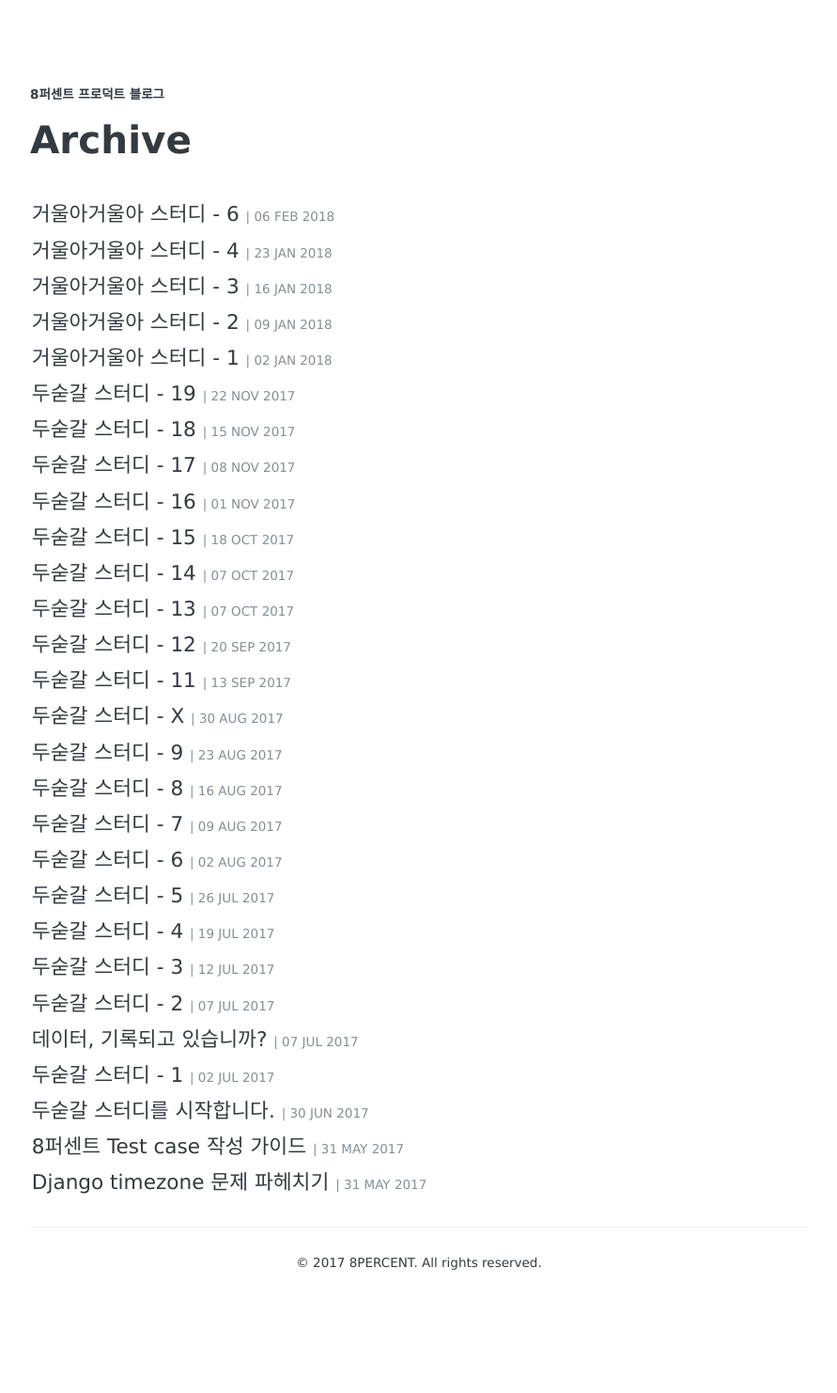
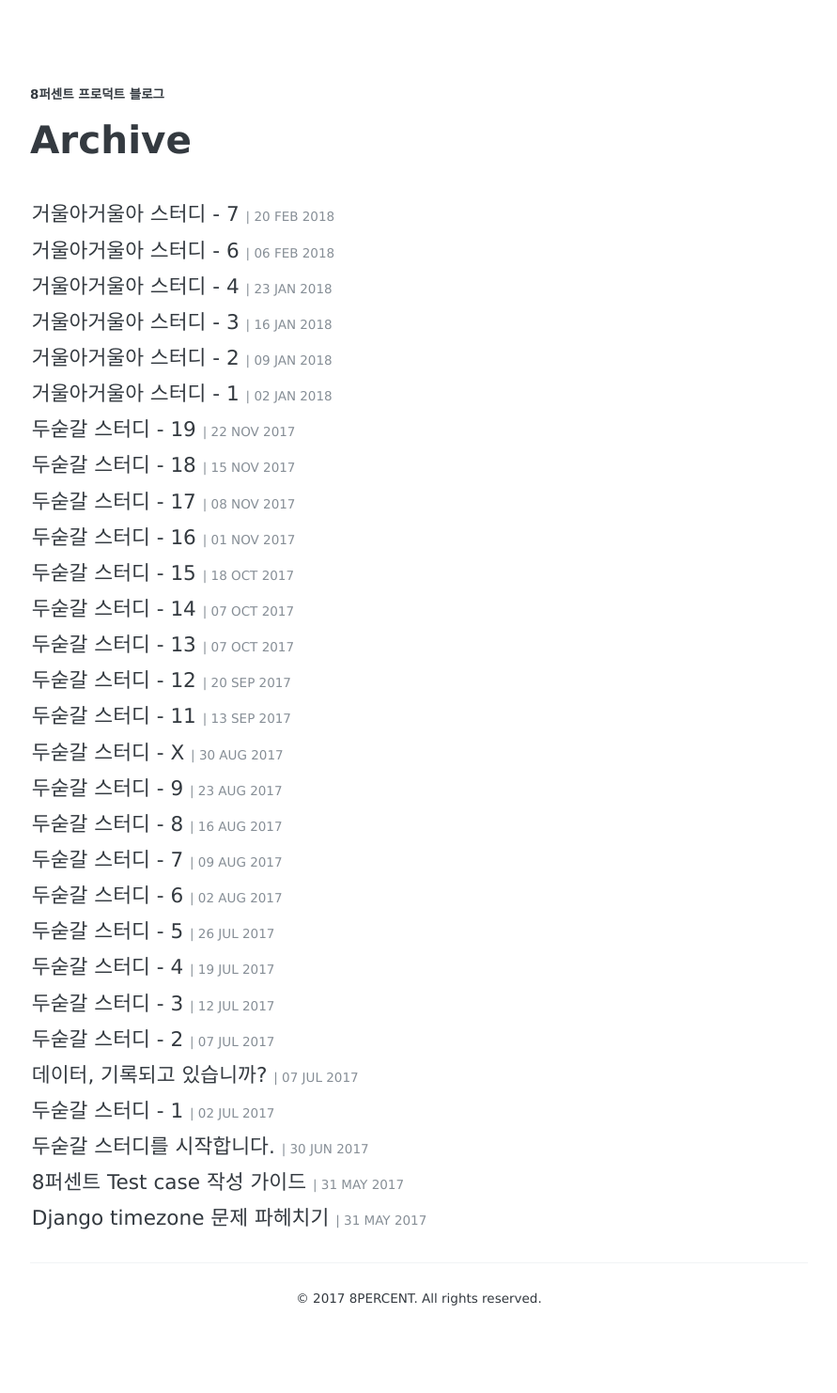
Before and after one commit to 8percent/8percent.github.io, a Jekyll site: the page built from archive/index.html, in a window 1280 px wide. Shown: the whole page at 94% size, without its empty margins (194-1085 px from the left). Built offline with Jekyll 4.4.1, drawn with Linux system fonts in a browser that asks for light colours; some web fonts are replaced; before the commit the page ends 1444 px from its top, so only the background shows below that; some of the changed lines change nothing that is shown.

Commit message:
add mirror-7

```diff
--- a/_config.yml
+++ b/_config.yml
@@ -54,6 +54,9 @@ authors:
   boram:
     name: boram
     display_name: Han Bo Ram
+  mansu:
+    name: mansu
+    display_name: Shin Man Su
 
 #  facebook:         your-id
 #  youtubeUser:      your-id
--- /dev/null
+++ b/_posts/2018-02-13-mirror7.md
@@ -0,0 +1,99 @@
+---
+layout: post
+title: "거울아거울아 스터디 - 7"
+author: mansu
+description: "파이썬 데이터 분석 입문 4"
+date: 2018-02-20
+tags: [study, mirror, data]
+comments: true
+---
+<center>
+<figure>
+<img src="/images/mirror-7-1.jpg" alt="views">
+<figcaption>호성님이 열정적으로 강의를 하고 있다</figcaption>
+</figure>
+</center>
+
+## 무엇을 배웠는가?
+
+현주님의 정리로 MYSQL 기본문을 실제로 파이썬에서 다루는 내용을 학습하였습니다.
+파이썬을 활용하여 직접적으로 MySQL DB에 접속 데이터를 조회, 수정, 삽입하는 방법을 배웠습니다.
+기존에 배웠던 내용들을 바탕으로 파이썬에서 CSV 파일을 읽어오고 DB파일에 해당 파일들을 정리할 수 있었습니다.
+
+### MySQL 이란?
+MySQL이란 전세계적으로 널리 사용되고 있는 오픈소스 관계형 데이터베이스이며 MySQL AB사가 개발하여 배포/판매하고 있는 데이터베이스입니다.
+
+### MySQL을 파이썬에서 다루기 위해서 알아야하는 기본 명령문
+
+- 데이터베이스 조회 SHOW DATABASES;
+- 데이터베이스 생성 CREATE DATABASE my_suppliers;
+- 데이터베이스 접속 USE my_suppliers;
+- 테이블 생성 CREATE TABLE IF NOT EXISTS Suppliers (Supplier_Name VARCHAR(20), Invoice_Number VARCHAR(20), Part_Number VARCHAR(20), Cost FLOAT, Purchase_Date DATE);
+- 테이블 조회 SHOW TABLES;
+- 테이블 구조보기 DESCRIBE Suppliers;
+- 사용자 생성 CREATE USER hyunjoolee@localhost IDENTIFIED BY '1234qwer';
+- 데이터베이스에 대한 사용자 권한 부여 GRANT ALL PRIVILEGES ON my_suppliers.* TO hyunjoolee@localhost; FLUSH PRIVILEGES;
+
+### MySQL을 파이썬에서 적용하기 전에 준비해야 하는 사항
+mysqlclient : 패키지 설치 파이썬이 MySQL 데이터베이스, 테이블과 상호작용할 수 있도록 도와주는 패키지
+
+psycopg2 : 파이썬이 postgres 데이터베이스, 테이블과 상호작용할 수 있도록 도와주는 패키지 Python-PostgreSQL Database Adapter – 회사에서 실제 사용하는 DB를 활용하기 위해 필요한 패키지
+
+
+### 파이썬에서 MySQL DB 활용
+
+##### 테이블에 새 레코드 입력하기
+- MYSQL DB 접속
+   - CON = MySQL.db.connect(host=’ ‘, port=’ ‘, db=’ ‘, user = ‘ ‘, passwd = ‘ ‘): MYSQL DB에 접속할 수 있게 해준다.
+- 커서를 활용하여 테이블에 변화를 저장할 수 있는 환경 생성
+   - C = CON.cursor(): 커서를 만들어서 접속한 데이터베이스의 테이블에서 SQL문을 실행하고 그 변화를 저장하는데 이용할 수 있게 한다.
+- CSV 파일 읽기 및 파일 내용 수정
+   - CSV 파일을 읽어오고 그 값들에 변화를 주고 데이터를 입력하고 data 변수에 저장
+- Excute 함수와 플레이스 홀더(%s)를 활용하여 삽입 명령문을 실제 DB에 데이터 삽입
+   - C.excute(“””INSERT INTO 테이블명 VALUES (%s, %s, %s, %s, %s);”””, data): data에 있는 값들을 excute함수를 활용하여 실제 DB에 입력한다.
+- 변화를 DB에 저장
+   - CON.commit(): 위의 변화를 저장한다.
+
+##### 테이블 내용 검색 및 추출
+- 아웃풋 파일 지정
+   - Output_file = “파일 경로”: CSV 입력 파일 경로와 파일명을 지정한다.
+- MySQL DB 접속 및 커서를 활용하여 테이블 지정
+   - MySQL.db.connect 함수와, cursor 함수를 활용하여 변화를 저장하는데 이용할 수 있게 한다.
+- csv.write를 통해서 파일을 만들고 읽어오기
+   - filewriter = csv.writer(open(output_file, 'w', newline=''), delimiter=',')
+- 커서의 execute 함수를 활용하여 select 문을 통해서 조건에 맞는 레코드 가져오기
+   - c.execute("""SELECT * FROM 테이블명 WHERE 조건;""")
+- 해당 값을 fetchall 함수를 활용하여 저장
+   - row = c.fetchall() 을 통해서 row에 전체 데이터를 할당한다.
+- 반복문을 활용하여 해당 내용을 파일에 저장
+
+Why? 왜 커밋을 활용하지 않고 for문을 사용하는지
+Commit의 경우 DB에 변화를 직접 적용하는 용도로 활용하게 된다. 위의 코드들은 내용을 DB에 저장하는 게 아닌 파일에 활용하는 것이기 때문에 for문을 활용했다.
+
+##### 테이블 내용 업데이트
+- DB 접속 및 cursor를 활용하여 테이블 지정
+- for문을 활용하여 업데이트 할 CSV의 값을 data 변수에 저장
+- excute문과 플레이스홀더를 활용하여 DB 업데이트
+   - c.execute("""UPDATE Suppliers SET Cost=%s, Purchase_Date=%s WHERE Supplier_Name=%s;""", data)
+- 변화를 DB에 저장
+   - CON.commit(): 위의 변화를 저장한다
+
+## 심화 과정
+
+심화 때는 규승님이 명령문을 활용해서 실제로 회사 DB를 수정하고 만드는 법을 알려주셨습니다. 실제로 회사에서 사용하는 DB에 접속해서 명령문들을 어떻게 적용하는지 배웠습니다. 실제로 DB를 수정하고 활용하는 과정을 보여주셔서 실제로 적용하는데 도움이 되었습니다.
+
+추가 수업 – 호성님
+추가적으로 객체 지향 프로그래밍에 대해서 배웠습니다.
+클래스를 만들고 그 클래스에서 값들을 가진 객체들을 만들어내는 방식으로 프로그래밍을 할 경우 반복을 줄일 수 있다는 내용이었습니다.
+비유를 들어주셨는데, 다양한 비유중에서 클래스를 붕어빵 틀 붕어빵을 객체로 비유해주신 내용이 기억에 납니다.
+
+## 어땠는가?
+
+스터디에서 실제로 회사 DB를 활용하는 방법을 배웠습니다. 마침 CRM 팀에서 출금요청의 수수료 데이터가 필요했고, 수업시에 배운 내용을 바탕으로 CRM팀에서 필요한 데이터를 뽑을 수 있었습니다. 데이터의 쿼리를 작성하고 데이터를 뽑아 내는 걸 직접 하면서 그간의 스터디가 헛되지 않았다는 느낌을 받았습니다. 더 열심히 해서 우리 팀이 필요한 데이터는 직접 뽑아서 활용할 수 있는 단계까지 공부하고 싶습니다. 스터디가 얼마 안 남았으니 모두 파이팅!!
+
+<center>
+<figure>
+<img src="/images/mirror-7-2.jpg" alt="views">
+<figcaption>다들 집중하고 있는 모습이다</figcaption>
+</figure>
+</center>
```
Also changed, not shown: images/profile/mansu.jpg (added), 2 other files.
